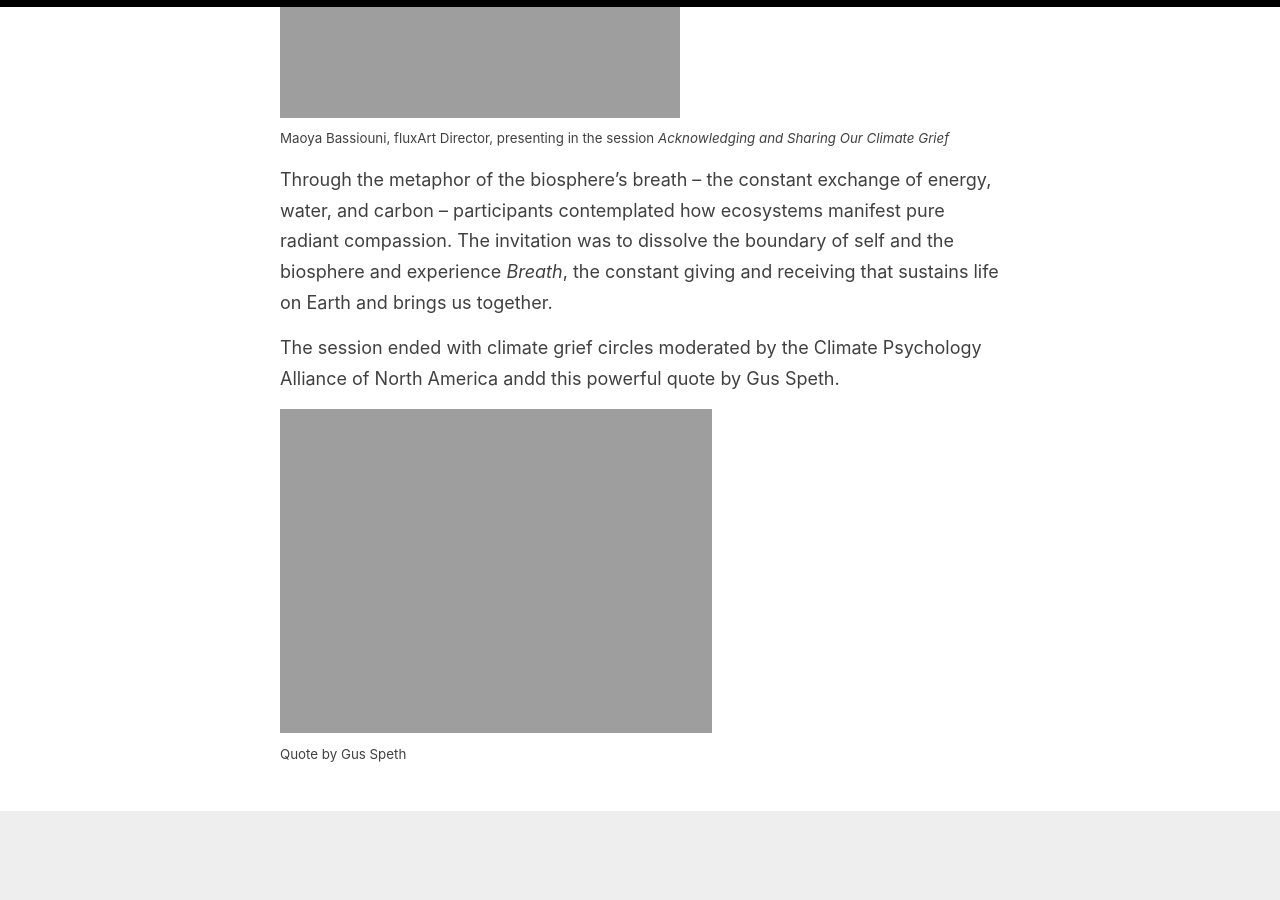
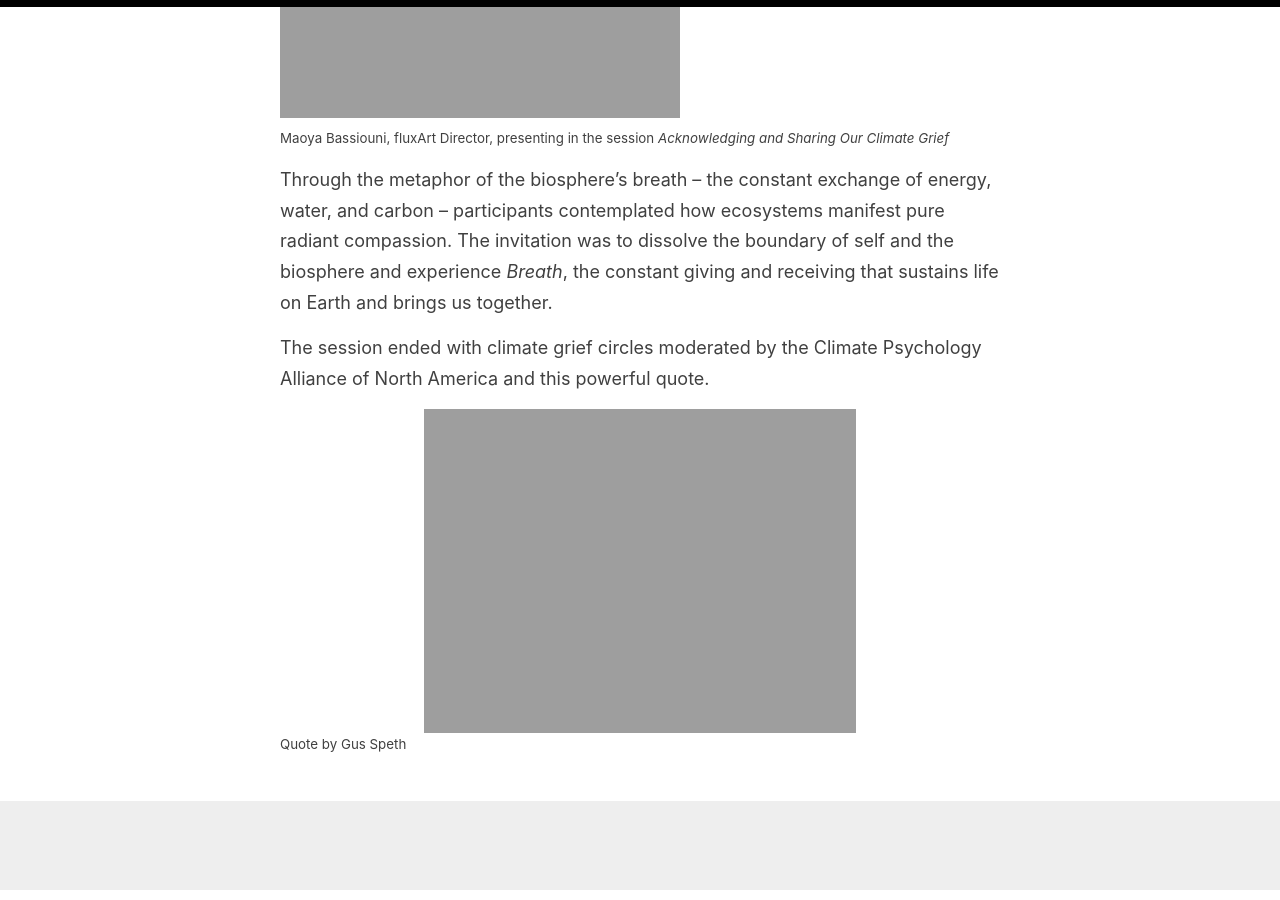
Before and after one commit to fluxnetart/fluxnetart.github.io, a Jekyll site: the page built from _posts/2024-12-11-agumeeting.md, in a window 1280 px wide and 900 px high, scrolled down 1883 px. Built offline with Jekyll 4.4.1, drawn with Linux system fonts in a browser that asks for light colours.

Commit message:
center quote

```diff
--- a/_posts/2024-12-11-agumeeting.md
+++ b/_posts/2024-12-11-agumeeting.md
@@ -28,9 +28,9 @@ Another highlight was the session [<i>Acknowledging and Sharing Our Climate Grie
 
 Through the metaphor of the biosphere’s breath – the constant exchange of energy, water, and carbon – participants contemplated how ecosystems manifest pure radiant compassion. The invitation was to dissolve the boundary of self and the biosphere and experience <i>Breath</i>, the constant giving and receiving that sustains life on Earth and brings us together.
 
-The session ended with climate grief circles moderated by the Climate Psychology Alliance of North America andd this powerful quote by Gus Speth.
+The session ended with climate grief circles moderated by the Climate Psychology Alliance of North America and this powerful quote.
 
 <figure>
-	<img src="https://fluxnetart.github.io/images/agu_speth.png" width="60%" height="auto">
+	<img src="https://fluxnetart.github.io/images/agu_speth.png" width="60%" height="auto" style="display: block; margin-left: auto; margin-right: auto;">
   <figcaption>Quote by Gus Speth</figcaption>
 </figure>
```
